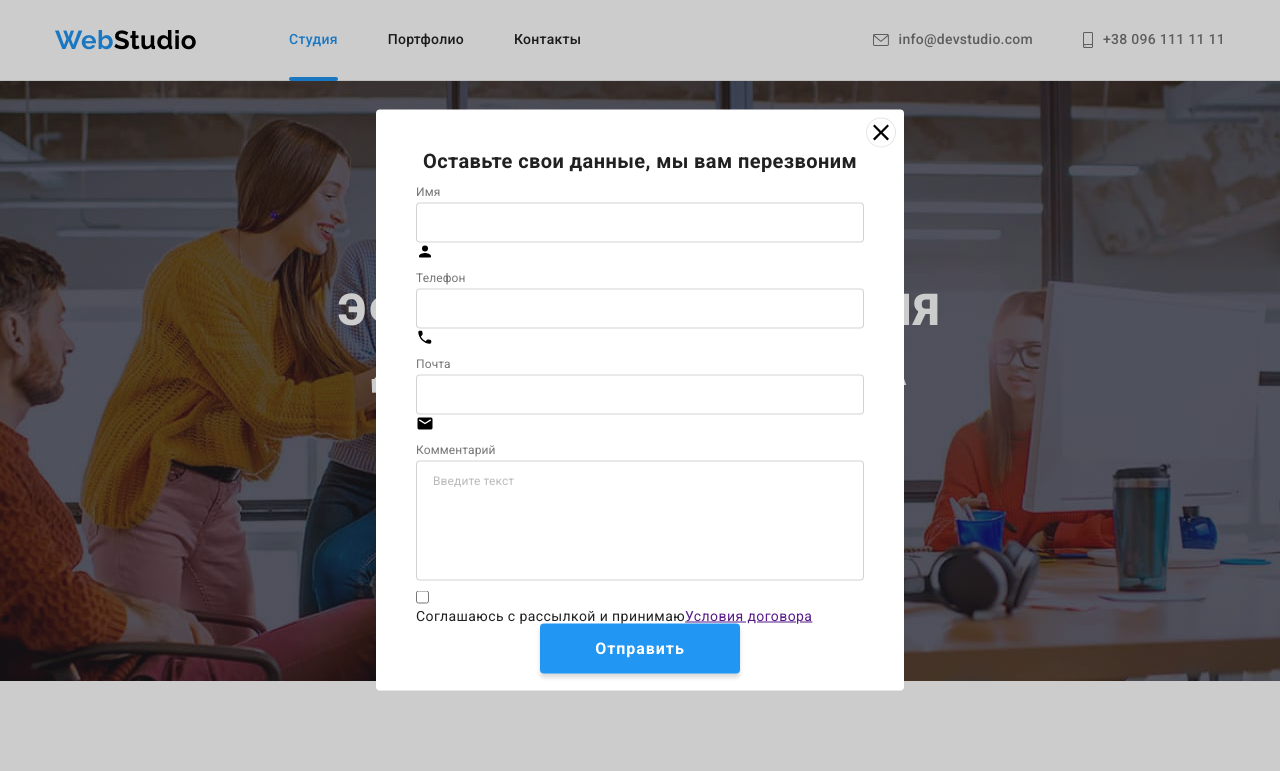
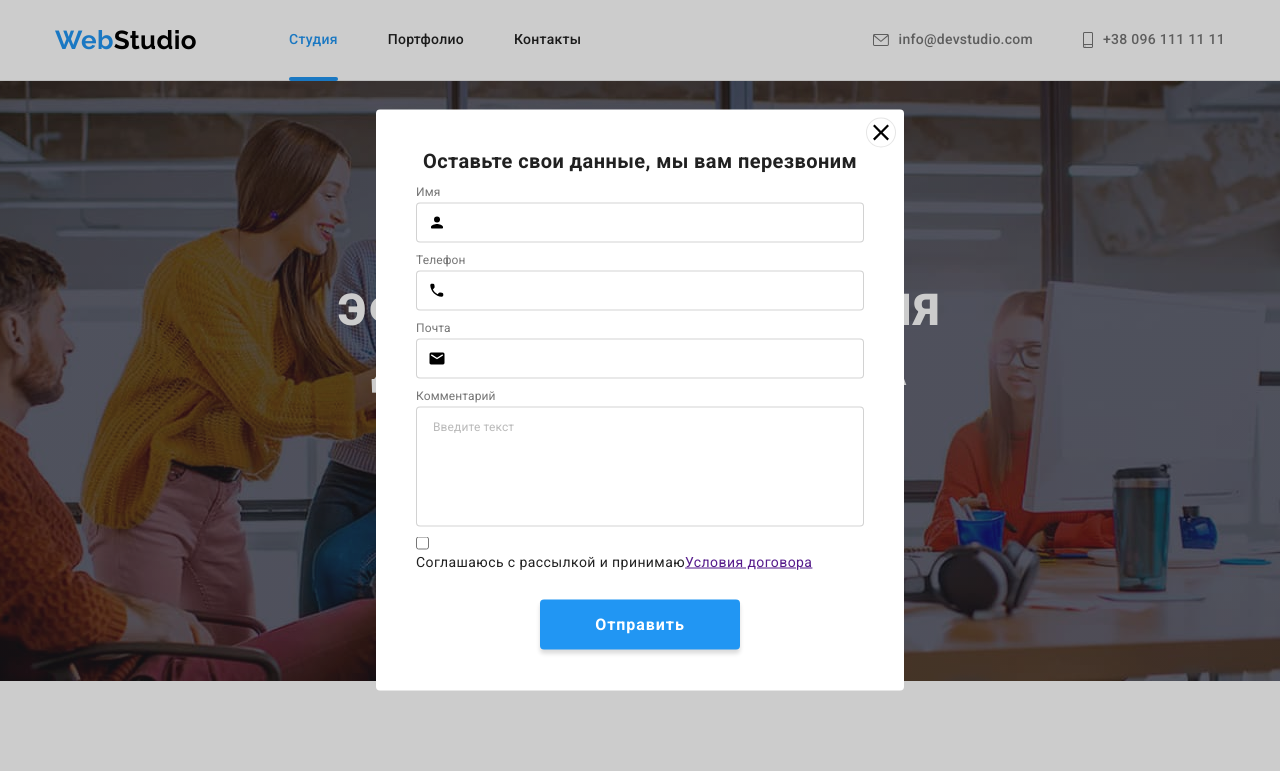
Before and after one commit to KautTanya/goit-markup-hw-06, a plain HTML site: page index.html in a window 1280 px wide. Both pictures are taken after a click on the button "Заказать услугу". Shown: the top 771 px of the page. Drawn offline with nearby package versions, Linux system fonts and the light colour scheme.

Commit message:
modal-svg

```diff
--- a/css/styles.css
+++ b/css/styles.css
@@ -556,12 +556,21 @@ margin-bottom: 12px;
     color: var(--second-color);
 
 }
+.modal-form-part{
+    position: relative;
+}
 .modal-input{
     padding: 11px 12px;
     border: 1px solid rgba(33, 33, 33, 0.2);
     border-radius: 4px;
     width: 100%;
 
+}
+.modal-svg{
+    position: absolute;
+    top: 50%;
+    left: 12px;
+    transform: translateY(-50%);
 }
 .modal-textarea{
     resize: none;
@@ -585,6 +594,7 @@ margin-bottom: 12px;
 }
 .modal-form-btn{
     text-align: center;
+    margin-top: 30px;
 }
 .modal-btn-send{
     text-align: center;
--- a/index.html
+++ b/index.html
@@ -412,32 +412,32 @@
             <form class="modal-form">
                 <div class="modal-form-group">
                     <label for="user-name" class="form-label"><p class="modal-form-text">Имя</p></label>
-                    <!-- <div class="modal-form-part"> -->
+                    <div class="modal-form-part">
                         <input type="text" class="modal-input" name="user-name" id="user-name">
                         <svg class="modal-svg" width="18" height="18">
                             <use href="./images/icons.svg#person-modal"></use>
                         </svg>
-                    <!-- </div> -->
+                    </div>
 
                 </div>
                 <div class="modal-form-group">
                     <label for="tel" class="form-label"><p class="modal-form-text">Телефон</p></label>
-                    <!-- <div class="modal-form-part"> -->
+                    <div class="modal-form-part">
                         <input type="tel" class="modal-input" name="tel" id="tel">
                         <svg class="modal-svg" width="18" height="18">
                             <use href="./images/icons.svg#phone-modal"></use>
                         </svg>
-                    <!-- </div> -->
+                    </div>
 
                 </div>
                 <div class="modal-form-group">
                     <label for="mail" class="form-label"><p class="modal-form-text">Почта</p></label>
-                    <!-- <div class="modal-form-part"> -->
+                    <div class="modal-form-part">
                         <input type="email" class="modal-input" name="mail" id="mail">
                         <svg class="modal-svg" width="18" height="18">
                             <use href="./images/icons.svg#email-modal"></use>
                         </svg>
-                    <!-- </div> -->
+                    </div>
 
                 </div>
                 <div class="modal-form-group">
```
